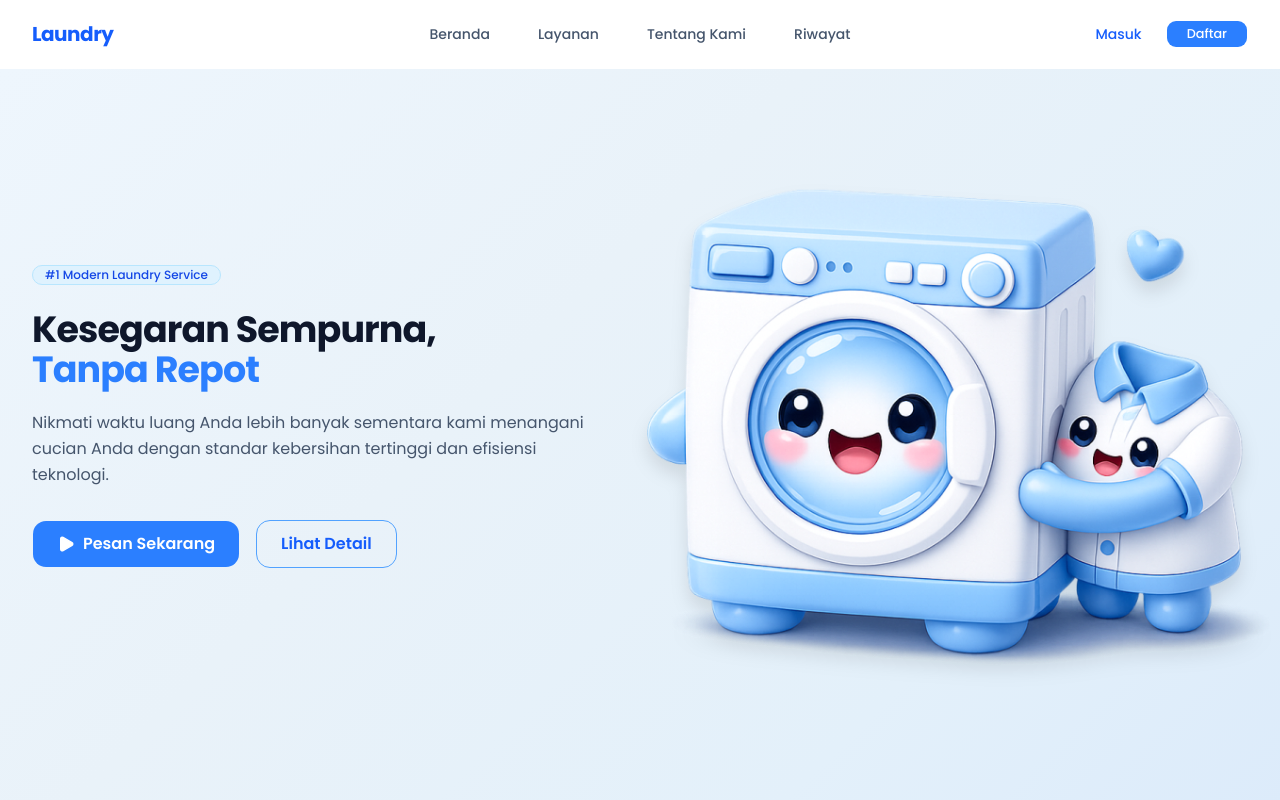
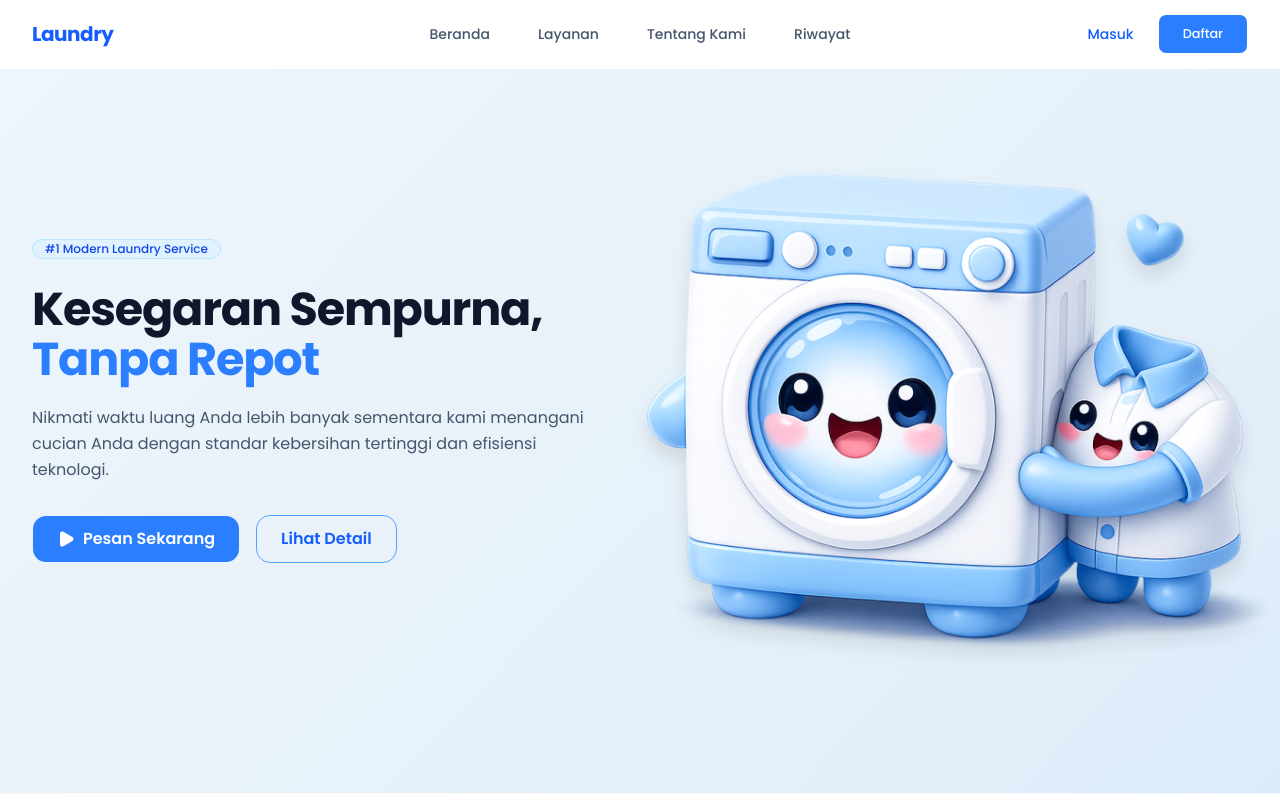
Before and after one commit to Varaaa-arch/WCC_UMKM-Laundry_Digital_Solution, a Next.js app: page / in a window 1280 px wide. Shown: the top 800 px of the page. Built offline with nearby package versions, Linux system fonts and the light colour scheme.

Commit message:
fix: Font Size Hero Section and Navbar Daftar

```diff
--- a/src/components/home/HeroSection.tsx
+++ b/src/components/home/HeroSection.tsx
@@ -13,7 +13,7 @@ export function HeroSection() {
       style={{ background: "linear-gradient(135deg, #EEF6FD 0%, #E9F2F9 40%, #E3F0FA 75%, #DCEBFA 100%)" }}
       aria-labelledby="hero-heading"
     >
-      <div className="relative mx-auto flex max-w-7xl flex-col gap-10 px-4 pb-14 pt-8 sm:gap-12 sm:px-6 sm:pb-16 sm:pt-10 lg:flex-row lg:items-center lg:gap-16 lg:px-8 lg:pb-20 lg:pt-8">
+      <div className="relative mx-auto flex max-w-7xl flex-col gap-10 px-4 pb-14 pt-4 sm:gap-12 sm:px-6 sm:pb-16 sm:pt-6 lg:flex-row lg:items-center lg:gap-16 lg:px-8 lg:pb-20 lg:pt-4">
         <div className="flex-1 lg:max-w-xl xl:max-w-2xl">
           <Badge
             variant="outline"
@@ -22,7 +22,7 @@ export function HeroSection() {
             {HERO.badge}
           </Badge>
 
-          <h1 id="hero-heading" className="mt-6 text-4xl font-bold leading-[1.1] tracking-tight text-slate-900 sm:text-5xl lg:text-[2.28rem]">
+          <h1 id="hero-heading" className="mt-6 text-4xl font-bold leading-[1.1] tracking-tight text-slate-900 sm:text-5xl lg:text-[2.88rem]">
             <span className="whitespace-nowrap">{HERO.titleLine1}</span>{" "}
             <br />
             <span className="whitespace-nowrap text-blue-500">{HERO.titleLine2}</span>
--- a/src/components/layout/Navbar.tsx
+++ b/src/components/layout/Navbar.tsx
@@ -67,7 +67,7 @@ export function Navbar() {
           <Button
             asChild
             size="sm"
-            className="rounded-lg bg-blue-500 px-5 text-white shadow-none hover:bg-blue-600 focus-visible:ring-blue-600/40"
+            className="rounded-md bg-blue-500 px-6 py-2 h-10 text-white shadow-none hover:bg-blue-600 focus-visible:ring-blue-600/40"
           >
             <Link href={NAV.ctaHref}>{NAV.cta}</Link>
           </Button>
```
